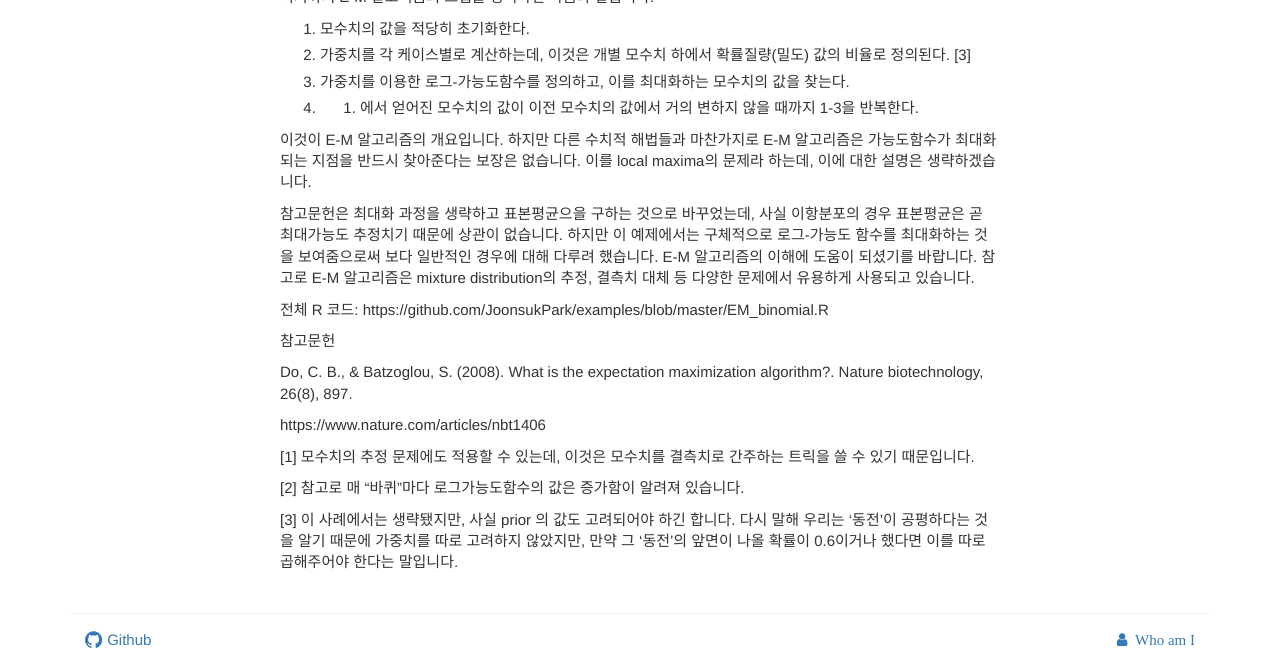
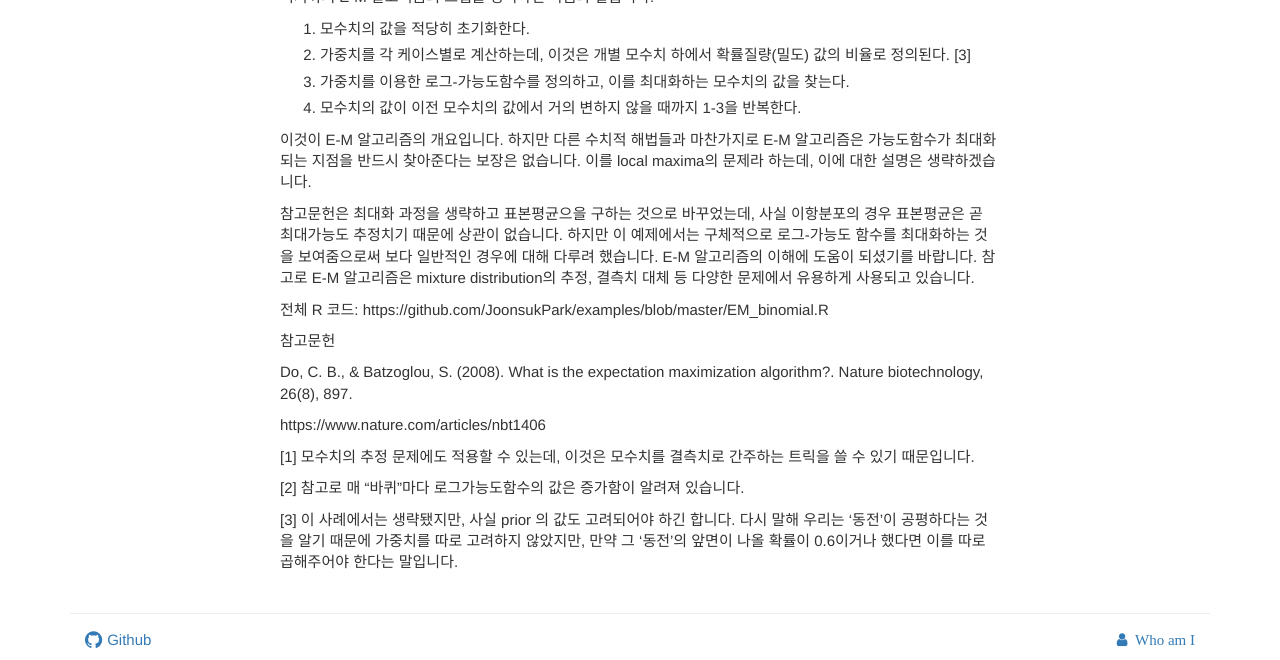
Before and after one commit to bayestour/blog, a Jekyll site: the page built from _posts/2019-06-23-EM_algorithm.md, in a window 1280 px wide and 900 px high, scrolled down 10118 px, cut to the strip 240-900 px from the top of the window. Built offline with Jekyll 4.4.1, drawn with Linux system fonts in a browser that asks for light colours; nearby versions of some CDN libraries; library files that are not in the unit come from our copies.

Commit message:
Update 2019-06-23-EM_algorithm.md

```diff
--- a/_posts/2019-06-23-EM_algorithm.md
+++ b/_posts/2019-06-23-EM_algorithm.md
@@ -81,7 +81,7 @@ iter
 1. 모수치의 값을 적당히 초기화한다.
 2. 가중치를 각 케이스별로 계산하는데, 이것은 개별 모수치 하에서 확률질량(밀도) 값의 비율로 정의된다. [3]
 3. 가중치를 이용한 로그-가능도함수를 정의하고, 이를 최대화하는 모수치의 값을 찾는다.
-4. 3. 에서 얻어진 모수치의 값이 이전 모수치의 값에서 거의 변하지 않을 때까지 1-3을 반복한다.
+4. 모수치의 값이 이전 모수치의 값에서 거의 변하지 않을 때까지 1-3을 반복한다.
 
 이것이 E-M 알고리즘의 개요입니다. 하지만 다른 수치적 해법들과 마찬가지로 E-M 알고리즘은 가능도함수가 최대화되는 지점을 반드시 찾아준다는 보장은 없습니다. 이를 local maxima의 문제라 하는데, 이에 대한 설명은 생략하겠습니다.
 
```
